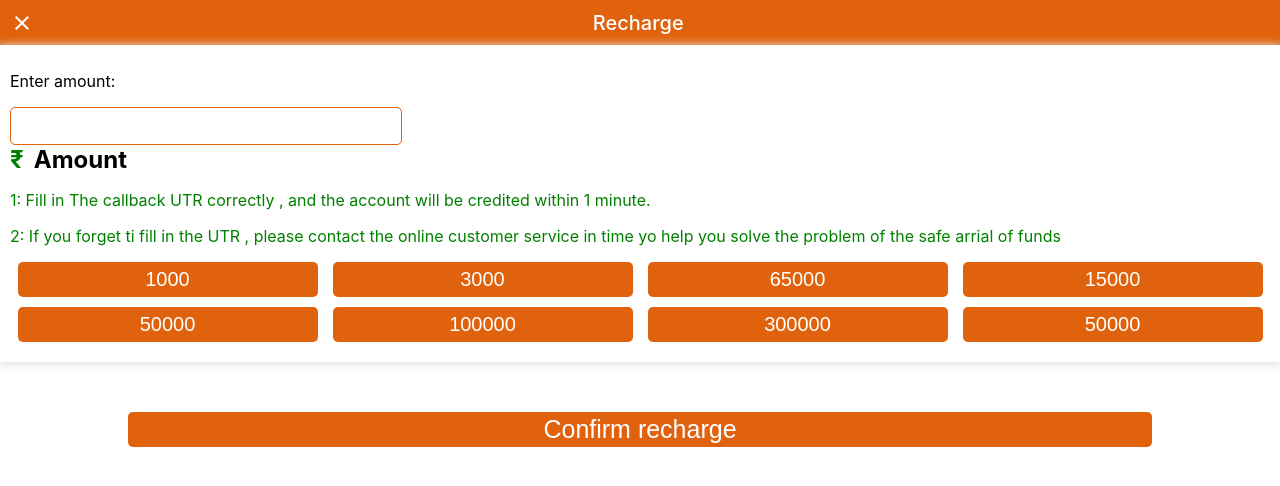
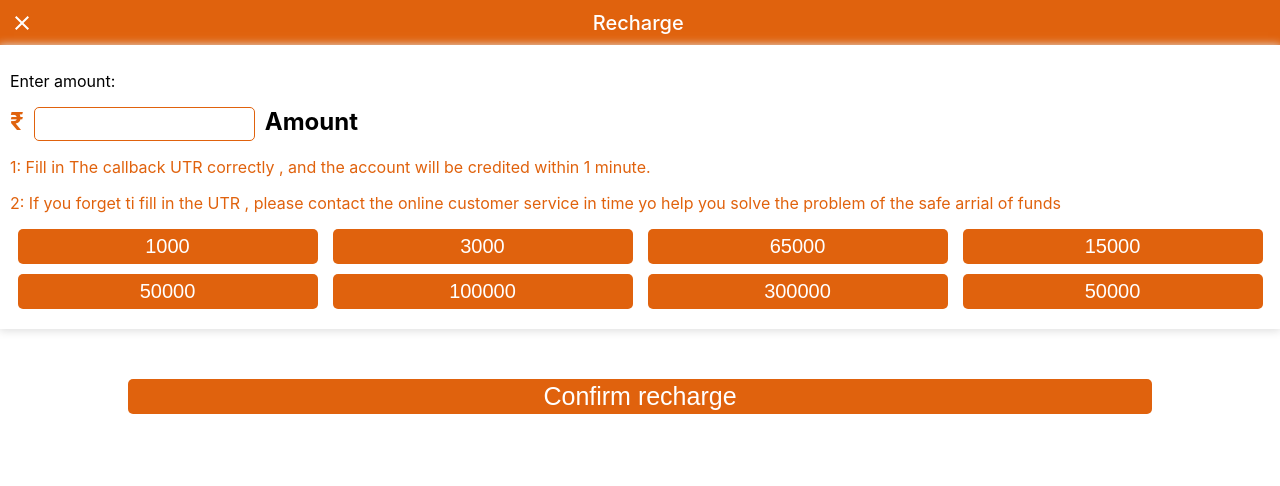
Before and after one commit to AnilBabu01/Mtgrooup, a React (Create React App) app: page /recharge in a window 1280 px wide. Shown: the top 486 px of the page. Built offline with nearby package versions, Linux system fonts and the light colour scheme; sample sign-in values are in the browser's storage.

Commit message:
some fixed in stylling

```diff
--- a/src/components/auth/login/forgetpassword/Forgetpassword.css
+++ b/src/components/auth/login/forgetpassword/Forgetpassword.css
@@ -16,10 +16,9 @@
     border: none;
     border: 1px solid gray;
     height: 2;
-    padding: px;
     height: 35px;
     border-radius: 25px;
-    padding-left: 10px;
+    padding-left: 20px;
     font-size: 15px;
     margin-bottom: 20px;
 
--- a/src/components/home/recharge/Recharge.css
+++ b/src/components/home/recharge/Recharge.css
@@ -32,7 +32,7 @@
   border-radius: 5px;
 }
 .red-p {
-  color: green;
+  color: #e0620d;
 }
 
 .confirm-btn-div {
@@ -58,11 +58,20 @@
 }
 .am-input{
    border: 1px solid #e0620d;
-    width: 30%;
+
     height: 34px;
     padding-left: 10px;
     border-radius: 5px;
     font-size: 16px;
+}
+
+.cen-am{
+   display: flex;
+}
+
+.cen-am input {
+  margin-left: 10px;
+  height: 30px;
 }
 @media screen and (max-width: 780px) {
   .title-div6 {
@@ -84,7 +93,7 @@
 
 .am-input{
 
-   width: 97%;
+
 
 
 }
--- a/src/components/home/recharge/Recharge.jsx
+++ b/src/components/home/recharge/Recharge.jsx
@@ -54,6 +54,12 @@ const Recharge = () => {
           <div className="main-rech">
             <div>
               <p>Enter amount:</p>
+               <div className="cen-am">
+
+              <h2>
+                {" "}
+                <span className="red-p">₹</span>
+              </h2>
               <input
                 className="am-input"
                 type="text"
@@ -61,10 +67,13 @@ const Recharge = () => {
                 onChange={onchnge}
                 name="amout"
               />
+
               <h2>
-                <span className="red-p">₹</span>
                 <span className="left-amount">Amount</span>
               </h2>
+
+               </div>
+
               <p className="red-p">
                 1: Fill in The callback UTR correctly , and the account will be
                 credited within 1 minute.
--- a/src/components/mine/repassword/Mineresetpassword.jsx
+++ b/src/components/mine/repassword/Mineresetpassword.jsx
@@ -3,6 +3,7 @@ import { useNavigate } from "react-router-dom";
 import axios from "axios";
 import Alert from "@mui/material/Alert";
 import CloseIcon from "@material-ui/icons/Close";
+import CircularProgress from "@material-ui/core/CircularProgress";
 import "./Mineresetpassword.css";
 import BottomNavBar from "../../bottomnavbar/BottomNavbar";
 const Mineresetpassword = () => {
@@ -15,6 +16,7 @@ const Mineresetpassword = () => {
   const [successful, setsuccessful] = useState(false);
   const [invalidodlpassword, setinvalidodlpassword] = useState(false);
   const [notbothsame, setnotbothsame] = useState(false);
+  const [showprocess, setshowprocess] = useState(false);
   const success = "success";
   const warning = "warning";
   const token = localStorage.getItem("tokenauth");
@@ -34,7 +36,7 @@ const Mineresetpassword = () => {
   )}`;
   const handleSubmit = async (e) => {
     e.preventDefault();
-
+    setshowprocess(true)
     const response = await axios.post(
       "https://www.admin.mtgrooups.in/api/resetPassword",
       {
@@ -45,7 +47,7 @@ const Mineresetpassword = () => {
     );
     if (response.data.status === true) {
       setsuccessful(true);
-
+      setshowprocess(false)
       setTimeout(() => {
         setsuccessful(false);
       }, 2000);
@@ -54,6 +56,7 @@ const Mineresetpassword = () => {
       response.data.status === false &&
       response.data.msg === "Enter Valid Old Password"
     ) {
+      setshowprocess(false)
       setinvalidodlpassword(true);
       setTimeout(() => {
         setinvalidodlpassword(false);
@@ -63,6 +66,7 @@ const Mineresetpassword = () => {
       response.data.status === false &&
       response.data.msg === "Enter Both Password Same"
     ) {
+      setshowprocess(false)
       setnotbothsame(true);
       setTimeout(() => {
         setnotbothsame(false);
@@ -136,7 +140,15 @@ const Mineresetpassword = () => {
               />
             </div>
             <div className="for-input-div">
-              <button>Change</button>
+              <button>
+              {showprocess ? (
+                    <CircularProgress
+                      style={{ width: "21px", height: "21px" }}
+                    />
+                  ) : (
+                    "Change"
+                  )}
+                </button>
             </div>
           </form>
         </div>
```
